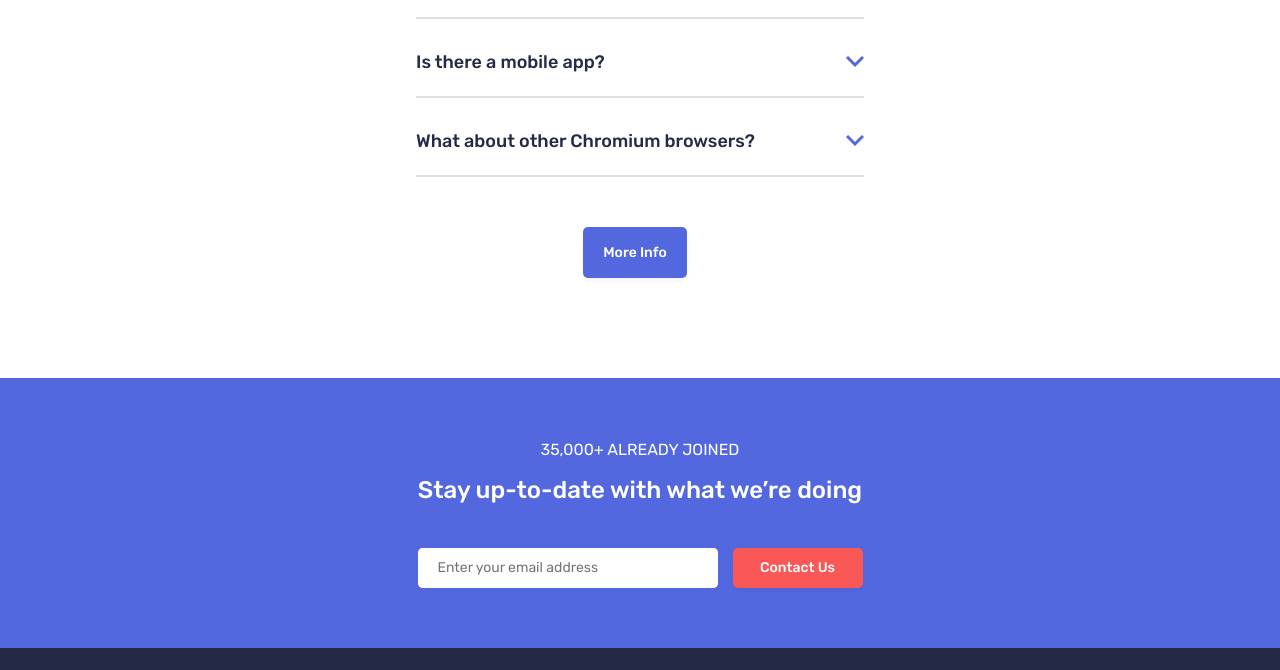
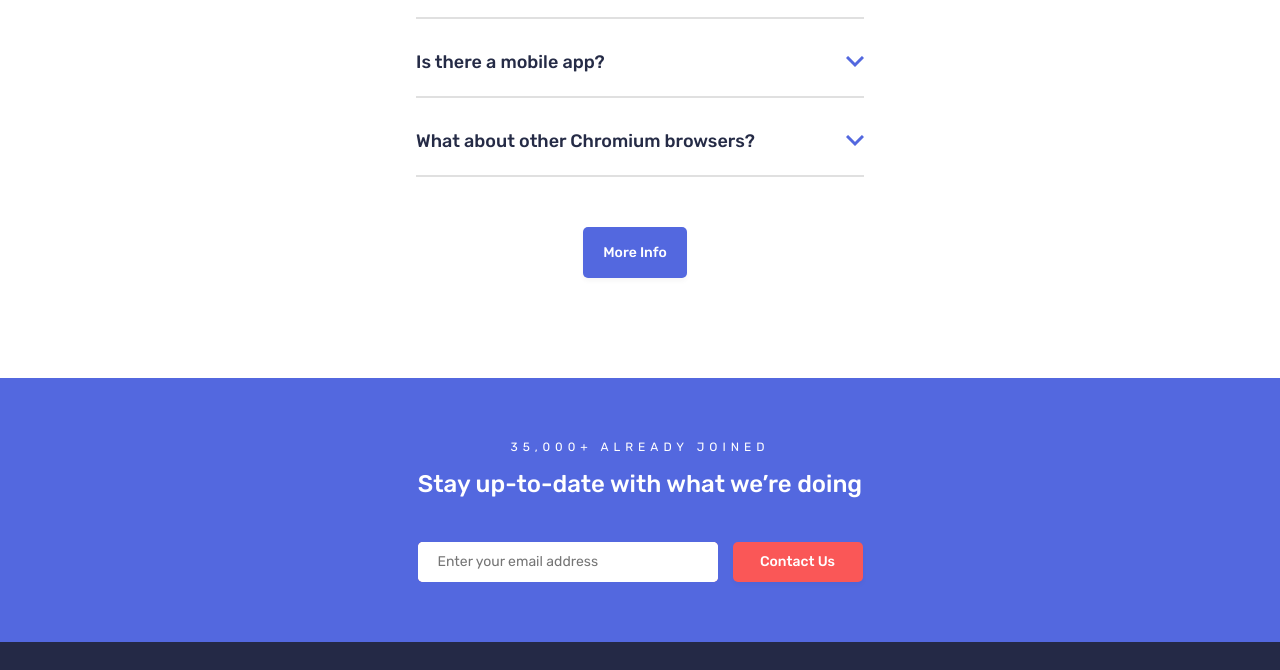
Before and after one commit to SaraSharifzadehAsli/landing-page, a plain HTML site: page index.html in a window 1280 px wide. Shown: the part 2854-3524 px from the top of the page. Drawn offline with Linux system fonts and the light colour scheme.

Commit message:
style update

```diff
--- a/style.css
+++ b/style.css
@@ -367,6 +367,11 @@ h2 {
   color: var(--white);
 }
 
+.contact__text {
+  letter-spacing: 5px;
+  font-size: 12px;
+}
+
 .contact__title {
   padding: 10px 0px 40px;
 }
```
